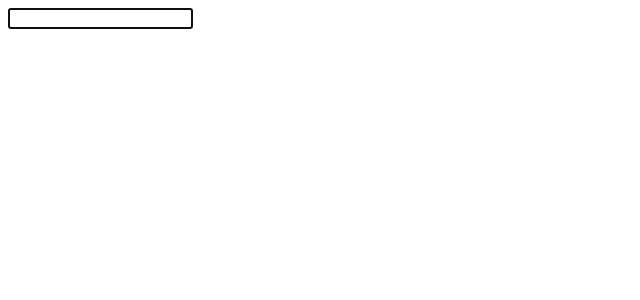
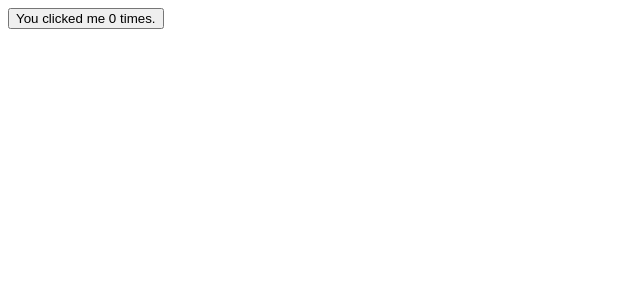
Before and after one commit to Ruby2000/vue2023, a Vue app in the folder vue3-app/: page / in a window 1280 px wide. Shown: the top 300 px of the page, without its empty margins (0-640 px from the left). Built offline with nearby package versions, Linux system fonts and the light colour scheme.

Commit message:
单文件组件

```diff
--- a/vue3-app/src/App.vue
+++ b/vue3-app/src/App.vue
@@ -1,14 +1,11 @@
 <template>
-  <input v-focus />
+ <button @click="count++">You clicked me {{ count }} times.</button>
 </template>
 
 <script setup>
-// 在模板中启用v-focus
+import { ref } from 'vue'
 
-const  vFocus = {
-  mounted: (el) => el.focus()
-  }
-
+const count = ref(0)
 </script>
 
 <style>
```
Also changed, not shown: vue3-app/src/directivesxuanxiang.js (+8 -0 lines).
